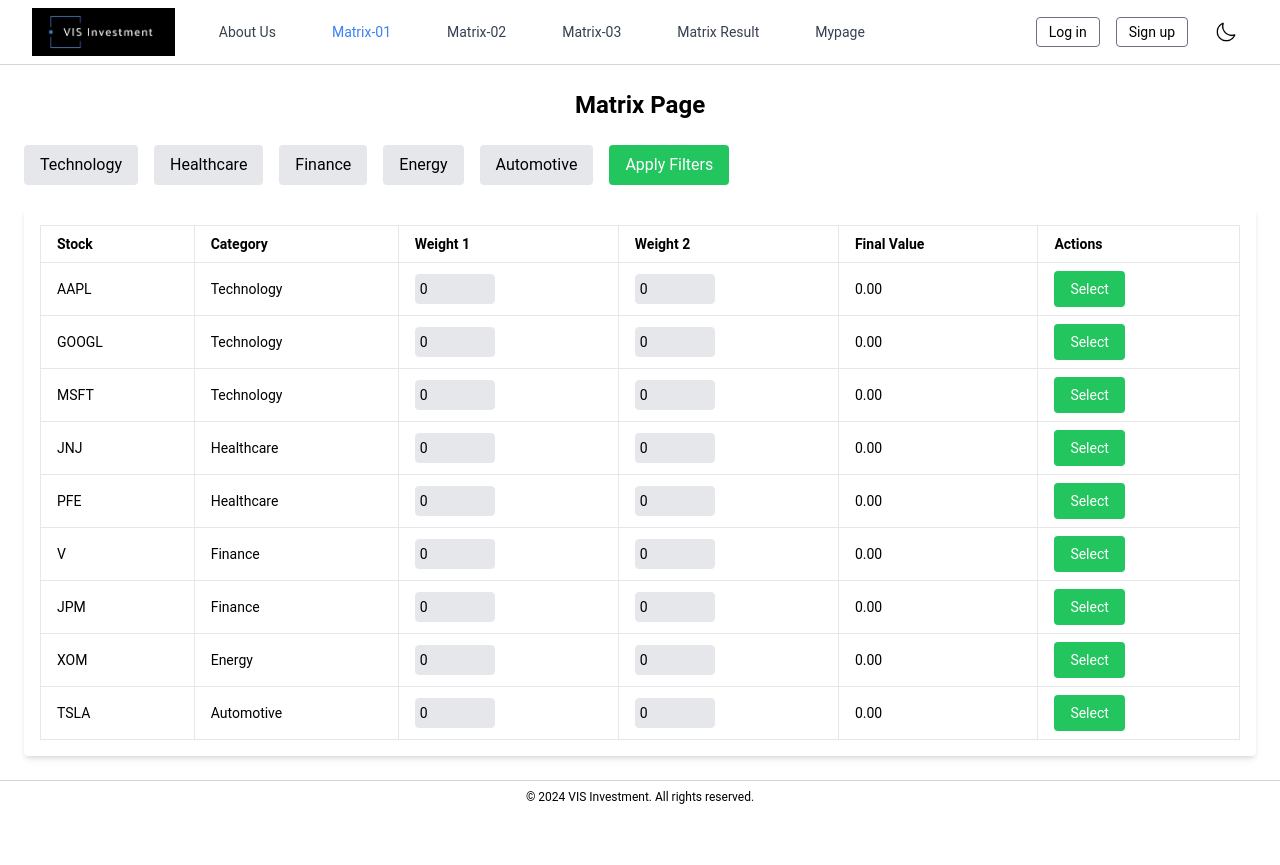
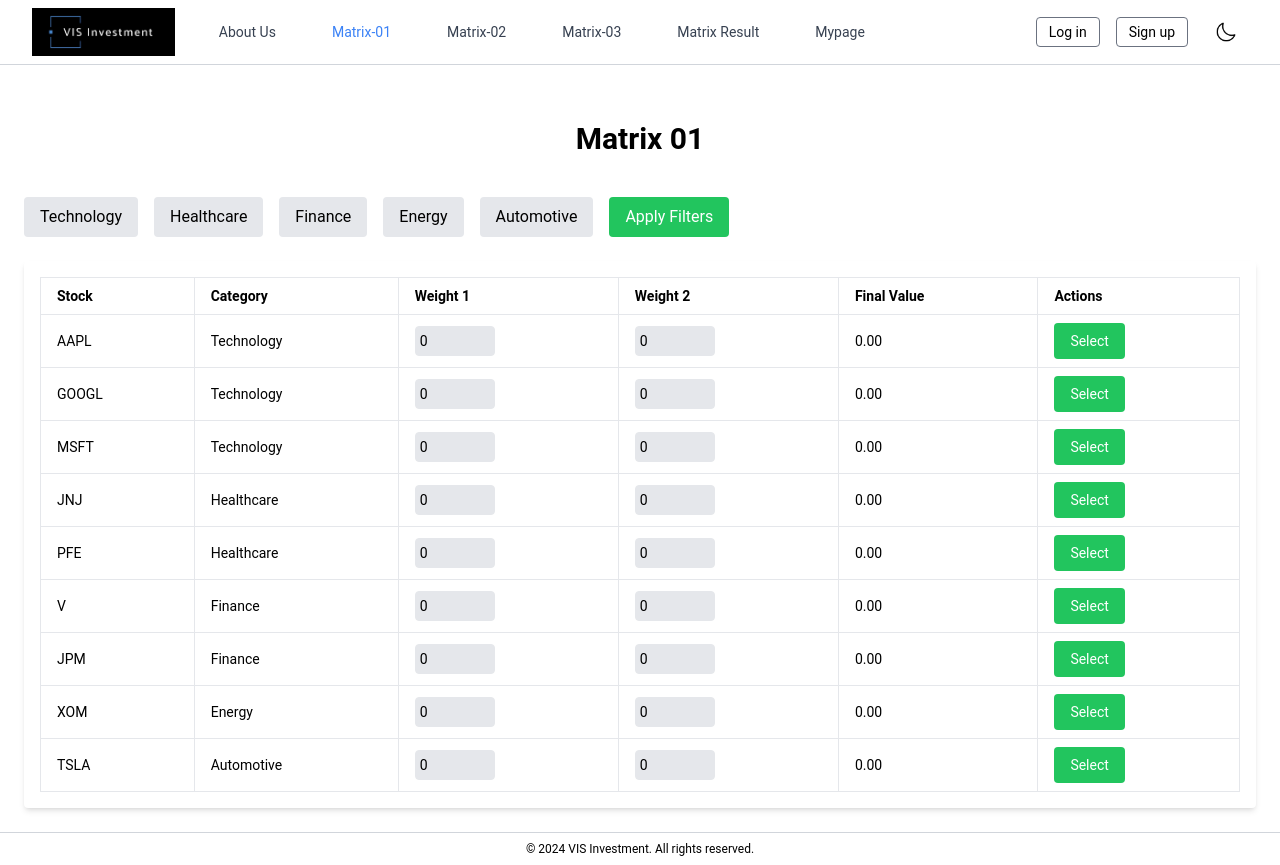
Before and after one commit to persi0815/vis-frontend, a React (Create React App) app: page /matrix-01 in a window 1280 px wide. Before the commit the page ends 813 px from the top, so only its background shows below. Built offline with nearby package versions, Linux system fonts and the light colour scheme; no server answers; what chartjs-chart-financial would draw is missing.

Commit message:
chore: title 크기, 간격 바꿈

```diff
--- a/src/components/matrix/matrix1/Matrix01Page.js
+++ b/src/components/matrix/matrix1/Matrix01Page.js
@@ -52,7 +52,8 @@ const Matrix01Page = () => {
 
   return (
     <div className="p-6 space-y-6">
-      <h1 className="text-2xl font-bold text-center">Matrix Page</h1>
+      <h1 className="text-3xl font-bold text-center mt-8 mb-10">Matrix 01</h1>
+
 
       {/* 필터바 */}
       <FilterBar
--- a/src/components/matrix/matrix2/Matrix02Page.js
+++ b/src/components/matrix/matrix2/Matrix02Page.js
@@ -52,7 +52,7 @@ const Matrix02Page = () => {
 
   return (
     <div className="p-6 space-y-6">
-      <h1 className="text-2xl font-bold text-center">Matrix Page</h1>
+      <h1 className="text-3xl font-bold text-center mt-8 mb-10">Matrix 02</h1>
 
       {/* 필터바 */}
       <FilterBar
--- a/src/components/matrix/matrix3/Matrix03Page.js
+++ b/src/components/matrix/matrix3/Matrix03Page.js
@@ -52,7 +52,7 @@ const Matrix03Page = () => {
 
   return (
     <div className="p-6 space-y-6">
-      <h1 className="text-2xl font-bold text-center">Matrix Page</h1>
+      <h1 className="text-3xl font-bold text-center mt-8 mb-10">Matrix 03</h1>
 
       {/* 필터바 */}
       <FilterBar
```
